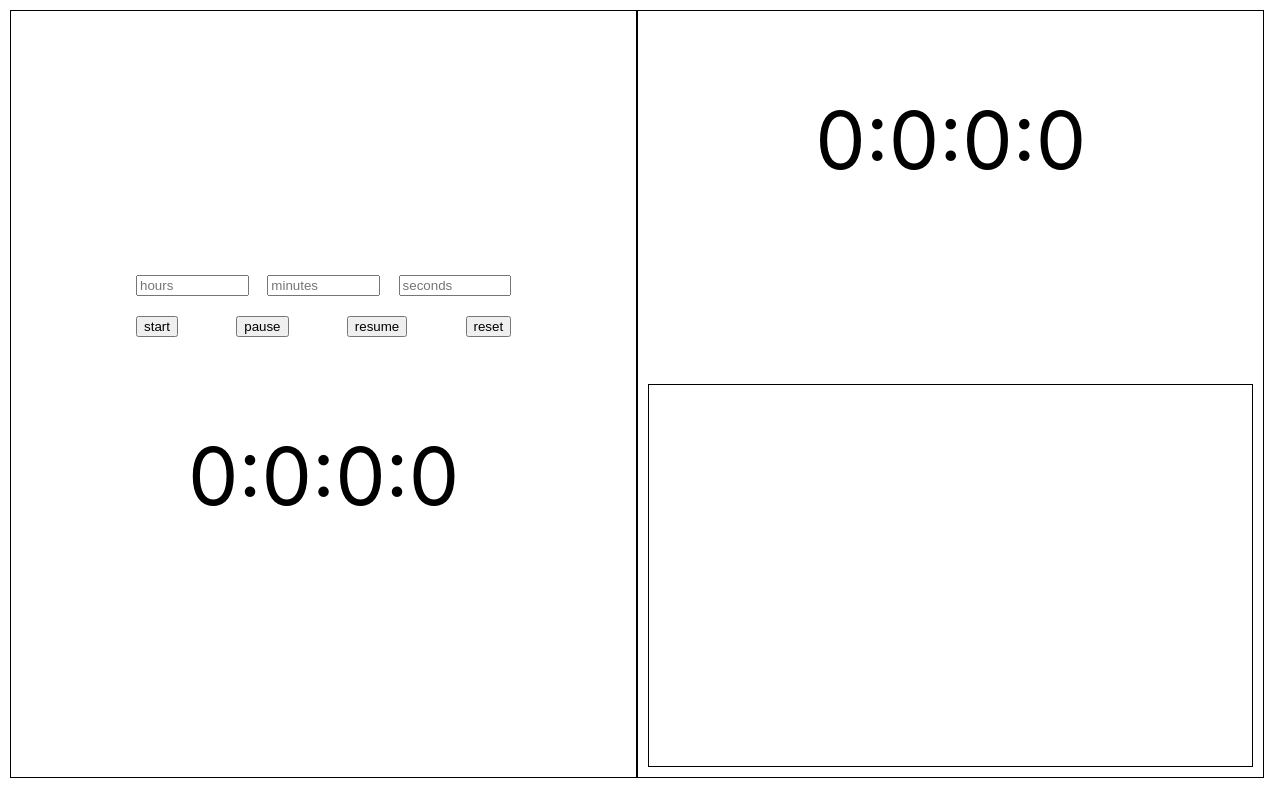
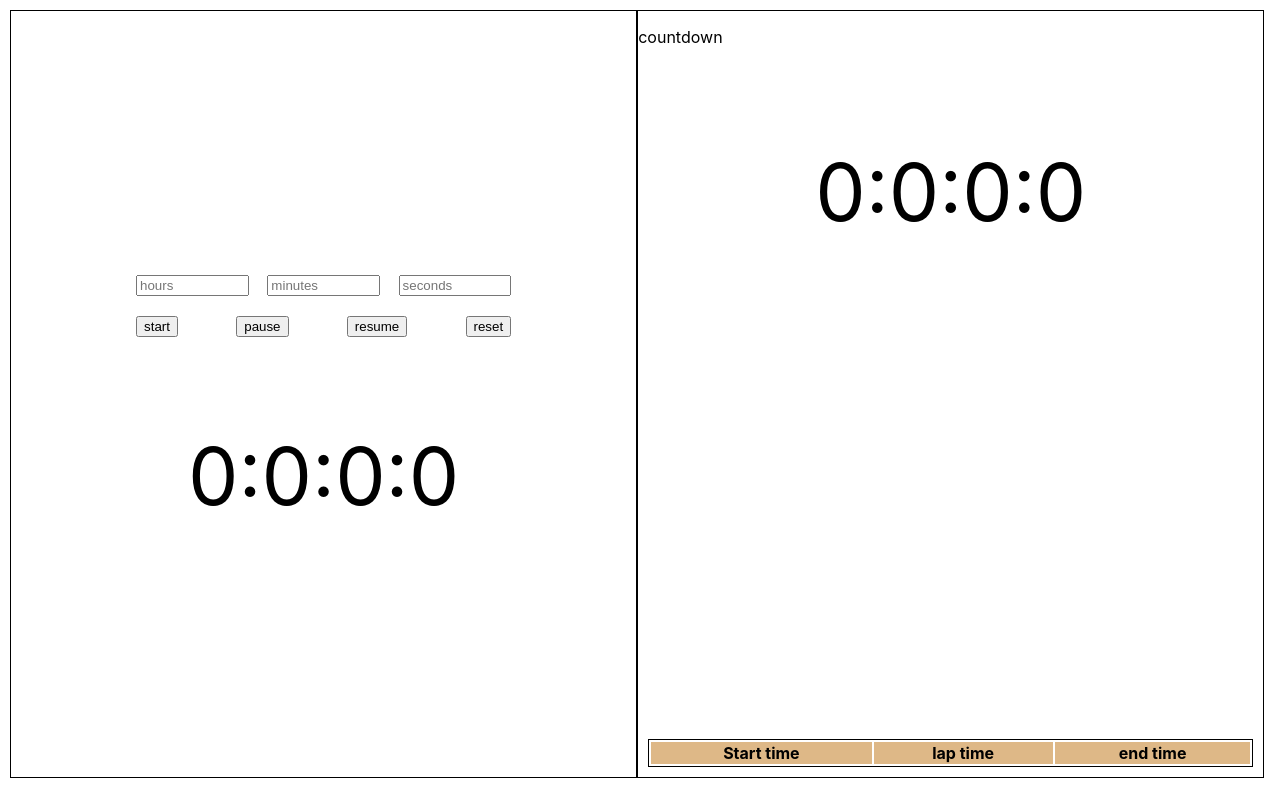
Before and after one commit to Digambaran/RDCountDownTimer, a React (Create React App) app in the folder cdt_app/: page / in a window 1280 px wide. Built offline with nearby package versions, Linux system fonts and the light colour scheme.

Commit message:
table added,styles changed

```diff
--- a/cdt_app/src/App.css
+++ b/cdt_app/src/App.css
@@ -41,12 +41,21 @@
     text-align: center;
 }
 .List{
-    height: 50%;
+    max-height: 400px;
     overflow: scroll;
     text-align: center;
     margin: 10px;
     border: 1px solid black;
 }
+.List_table{
+    width: 100%;
+}
+.List_table thead{
+    background: burlywood;
+}
+.List_table tbody{
+    text-align: center;
+}
 .redflag{
     color: red;
 }
--- a/cdt_app/src/App.js
+++ b/cdt_app/src/App.js
@@ -32,7 +32,14 @@ function App() {
   const keyHandler = e => {
     if (e.key === " ") {
       //enter current laptime to the list
-      setList([lapTimeRef.current, ...listRef.current]);
+      setList([
+        {
+          start: timeLeftRef.current,
+          lap: lapTimeRef.current,
+          end: timeLeftRef.current,
+        },
+        ...listRef.current,
+      ]);
       //start new lap
       setLapStartTime(new Date().getTime());
     } else if (e.key === "Backspace") {
--- a/cdt_app/src/LapTimer.js
+++ b/cdt_app/src/LapTimer.js
@@ -35,6 +35,8 @@ function LapTimer({
   }, [startingtime]);
 
   return (
+    <>
+      <p>countdown</p>
       <p
         className={
           timePassed.s > 20 || timePassed.m > 0 || timePassed.h > 0
@@ -43,6 +45,7 @@ function LapTimer({
         }>
         {timePassed.h}:{timePassed.m}:{timePassed.s}:{timePassed.ms}
       </p>
+    </>
   );
 }
 
--- a/cdt_app/src/List.js
+++ b/cdt_app/src/List.js
@@ -4,15 +4,41 @@ const List = React.memo(props => {
   const {data} = props;
   return (
     <div className="List">
+      <table className="List_table">
+        <thead>
+          <tr>
+            <th>Start time</th>
+            <th>lap time</th>
+            <th>end time</th>
+          </tr>
+        </thead>
+        <tbody>
           {data.map(obj => (
+            <tr>
+              <td>
+                <p>
+                  {obj.start.h}:{obj.start.m}:{obj.start.s}:{obj.start.ms}
+                </p>
+              </td>
+              <td>
+                {" "}
                 <p
-          key={obj.ms}
                   className={
                     obj.s > 20 || obj.m > 0 || obj.h > 0 > 20 ? "redflag" : ""
                   }>
-          {obj.h}:{obj.m}:{obj.s}:{obj.ms}
+                  {obj.lap.h}:{obj.lap.m}:{obj.lap.s}:{obj.lap.ms}
                 </p>
+              </td>
+              <td>
+                {" "}
+                <p>
+                  {obj.end.h}:{obj.end.m}:{obj.end.s}:{obj.end.ms}
+                </p>
+              </td>
+            </tr>
           ))}
+        </tbody>
+      </table>
     </div>
   );
 });
```
Lines whose indentation alone changed are shown as unchanged.
